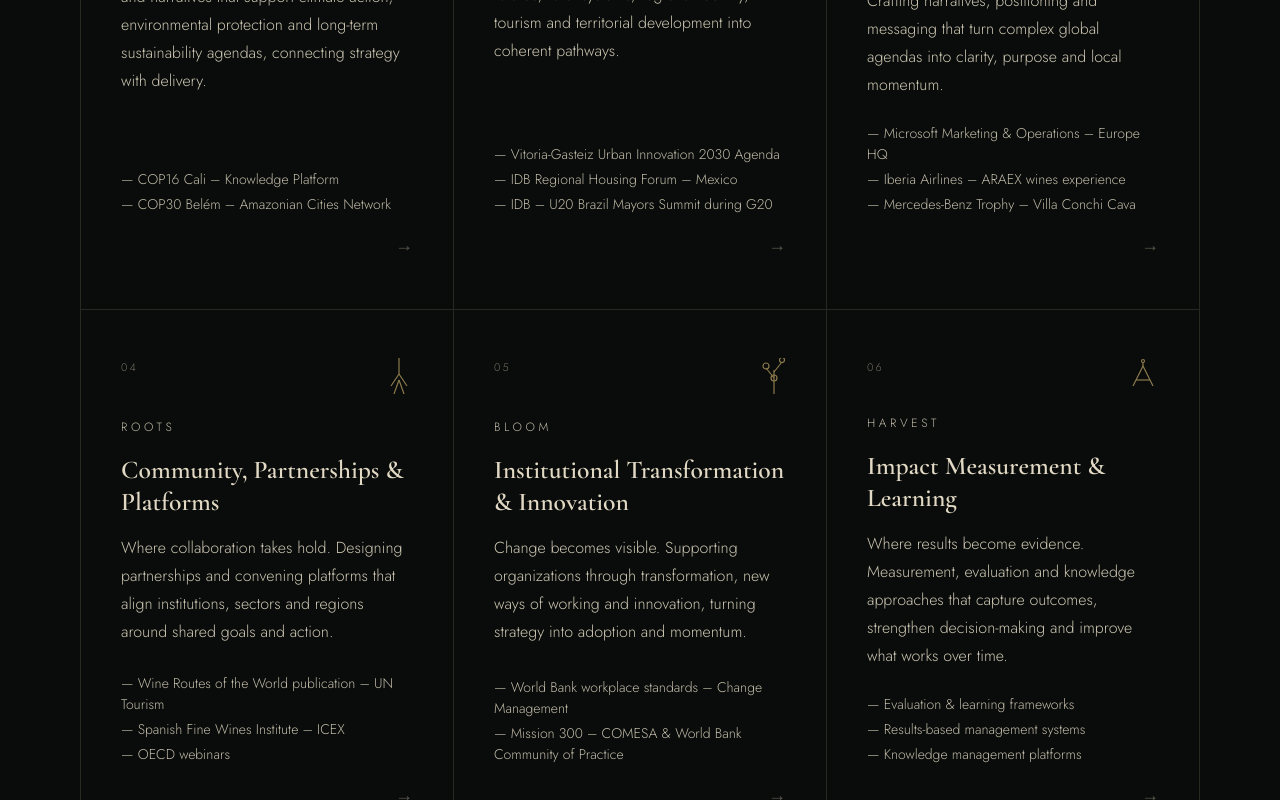
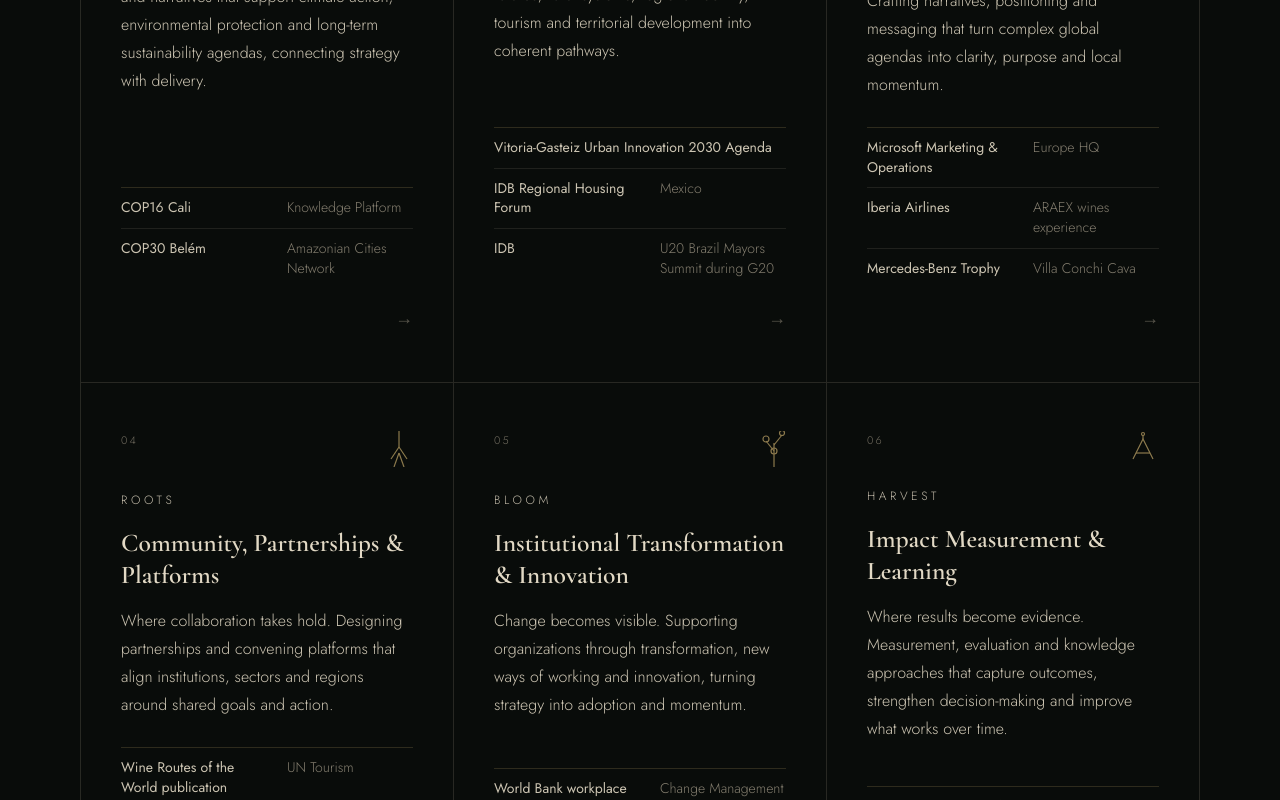
Before and after one commit to mikelsaez/Mikel_Saez, a React (Vite) app: page /en/ in a window 1280 px wide. Shown: the part 2840-3640 px from the top of the page. Built offline with nearby package versions, Linux system fonts and the light colour scheme.

Commit message:
Refine expertise project presentation

```diff
--- a/src/components/ExpertiseSection.css
+++ b/src/components/ExpertiseSection.css
@@ -174,20 +174,42 @@
   flex: 1;
 }
 
-.expertise__card-tags {
+.expertise__card-projects {
   list-style: none;
   display: flex;
   flex-direction: column;
-  gap: 4px;
-  margin-top: 8px;
+  margin-top: 12px;
+  border-top: 1px solid rgba(196, 169, 106, 0.2);
 }
 
-.expertise__card-tags li {
+.expertise__card-projects li {
+  display: grid;
+  grid-template-columns: minmax(0, 1.08fr) minmax(0, 0.92fr);
+  column-gap: 18px;
+  align-items: baseline;
+  padding: 10px 0;
   font-size: clamp(12px, 1.2vw, 14px);
   font-weight: 300;
   color: var(--cream);
-  opacity: 0.85;
-  line-height: 1.5;
+  line-height: 1.4;
+}
+
+.expertise__card-projects li + li {
+  border-top: 1px solid rgba(232, 225, 207, 0.1);
+}
+
+.expertise__project-name {
+  font-weight: 400;
+  opacity: 0.9;
+}
+
+.expertise__project-name:only-child {
+  grid-column: 1 / -1;
+}
+
+.expertise__project-context {
+  color: var(--cream-dim);
+  opacity: 0.7;
 }
 
 .expertise__card-arrow {
@@ -235,6 +257,11 @@
   .expertise__card-title {
     font-size: clamp(18px, 4.5vw, 24px);
   }
+
+  .expertise__card-projects li {
+    grid-template-columns: minmax(0, 1fr);
+    row-gap: 3px;
+  }
 }
 
 @media (max-width: 640px) {
--- a/src/components/ExpertiseSection.jsx
+++ b/src/components/ExpertiseSection.jsx
@@ -3,6 +3,7 @@ import { gsap } from 'gsap'
 import './ExpertiseSection.css'
 import RichText from './RichText'
 import useLocale from '../i18n/useLocale'
+import { splitProjectLabel } from '../utils/expertise'
 
 const ICONS = {
   'ECOSYSTEM': (
@@ -115,8 +116,17 @@ export default function ExpertiseSection({ selectedCategory, onSelectCategory })
             <span className="expertise__card-tag">{ui.categories[card.category]}</span>
             <h3 className="expertise__card-title">{card.title}</h3>
             <p className="expertise__card-desc">{card.desc}</p>
-            <ul className="expertise__card-tags">
-              {card.tags.map((t) => <li key={t}>— {t}</li>)}
+            <ul className="expertise__card-projects">
+              {card.tags.map((project) => {
+                const { name, context } = splitProjectLabel(project)
+
+                return (
+                  <li key={project}>
+                    <span className="expertise__project-name">{name}</span>
+                    {context && <span className="expertise__project-context">{context}</span>}
+                  </li>
+                )
+              })}
             </ul>
             <span className="expertise__card-arrow" aria-hidden="true">→</span>
             <button
--- /dev/null
+++ b/src/utils/expertise.js
@@ -0,0 +1,8 @@
+export function splitProjectLabel(label) {
+  const [name, ...contextParts] = label.split(/\s+[–—]\s+/)
+
+  return {
+    name: name.trim(),
+    context: contextParts.join(' ').trim(),
+  }
+}
```
Also changed, not shown: 1 other file (tests, documents, lock files or other folders).
